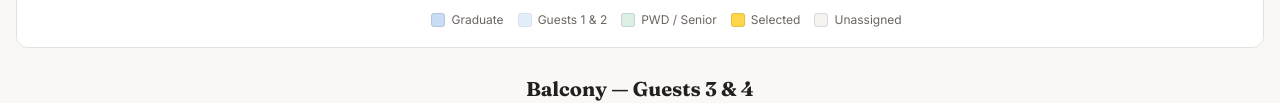
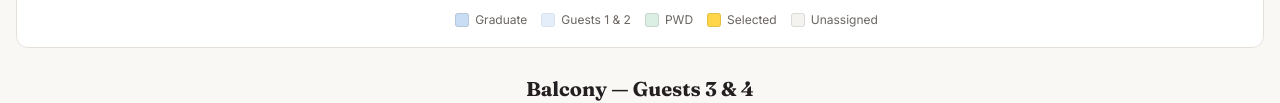
Before and after one commit to cvee112/masikhay-seat-finder, a website: page public/index.html in a window 1280 px wide. Shown: the part 1252-1355 px from the top of the page. Drawn offline with Linux system fonts and the light colour scheme.

Commit message:
Revise labels

```diff
--- a/public/index.html
+++ b/public/index.html
@@ -117,7 +117,7 @@
       <div class="legend">
         <span><span class="sw" style="background:#c9ddf5"></span>Graduate</span>
         <span><span class="sw" style="background:#c9ddf5;opacity:.5"></span>Guests 1 &amp; 2</span>
-        <span><span class="sw" style="background:var(--green-soft)"></span>PWD / Senior</span>
+        <span><span class="sw" style="background:var(--green-soft)"></span>PWD</span>
         <span><span class="sw" style="background:var(--hl)"></span>Selected</span>
         <span><span class="sw" style="background:#f5f3f0"></span>Unassigned</span>
       </div>
```
